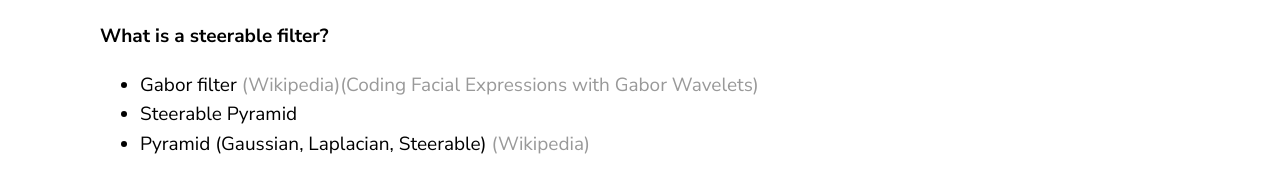
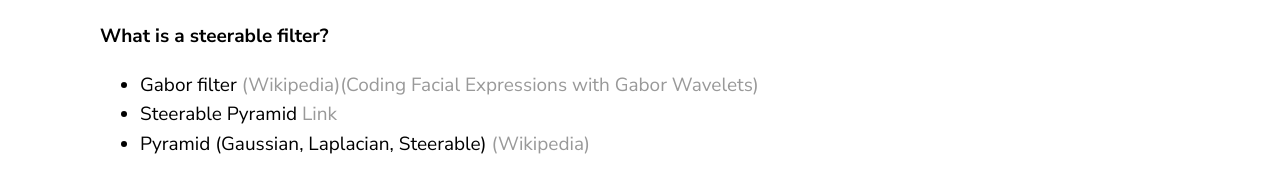
Before and after one commit to jluis9796/jluis9796.github.io, a Jekyll site: the page built from _posts/2020-06-03-saliency-map.markdown, in a window 1280 px wide. Shown: the part 934-1109 px from the top of the page. Built offline with Jekyll 4.4.1, drawn with Linux system fonts in a browser that asks for light colours.

Commit message:
Update 2020-06-03-saliency-map.markdown

```diff
--- a/_posts/2020-06-03-saliency-map.markdown
+++ b/_posts/2020-06-03-saliency-map.markdown
@@ -20,5 +20,5 @@ https://github.com/akisatok/pySaliencyMap/blob/master/pySaliencyMap.py
 
 **What is a steerable filter?** <a href="https://en.wikipedia.org/wiki/Steerable_filter"></a>
 * Gabor filter <a href="https://en.wikipedia.org/wiki/Gabor_filter">(Wikipedia)</a><a href="https://zenodo.org/record/3430156#.XtbrlzozbIU">(Coding Facial Expressions with Gabor Wavelets)</a>
-* Steerable Pyramid <a href="https://www.cns.nyu.edu/~eero/STEERPYR/"> </a>
+* Steerable Pyramid <a href="https://www.cns.nyu.edu/~eero/STEERPYR/"> Link </a>
 * Pyramid (Gaussian, Laplacian, Steerable) <a href="https://en.wikipedia.org/wiki/Pyramid_(image_processing)"> (Wikipedia)</a>
```
